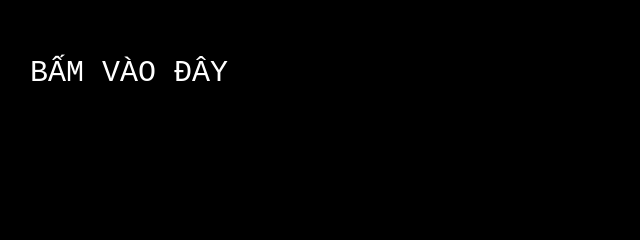
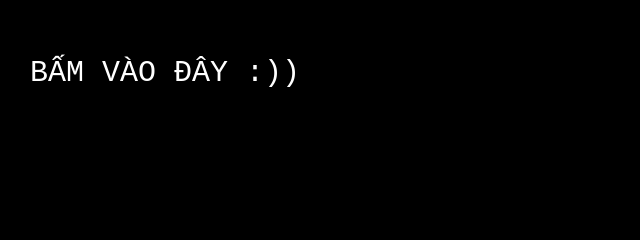
Before and after one commit to NGUYEKHOI/hpg, a plain HTML site: page index.html in a window 1280 px wide. Shown: the top 240 px of the page, 8-648 px from the left. Drawn offline with Linux system fonts and the light colour scheme.

Commit message:
Update index.html

```diff
--- a/index.html
+++ b/index.html
@@ -12,7 +12,7 @@
 <body>
 
     <div>
-        <h>BẤM VÀO ĐÂY</h>
+        <h>BẤM VÀO ĐÂY :))</h>
         <p>CHÚC MÍ BẠN 20/10 DUI:))
             #FromGAOwihtlove
         </p>
```
